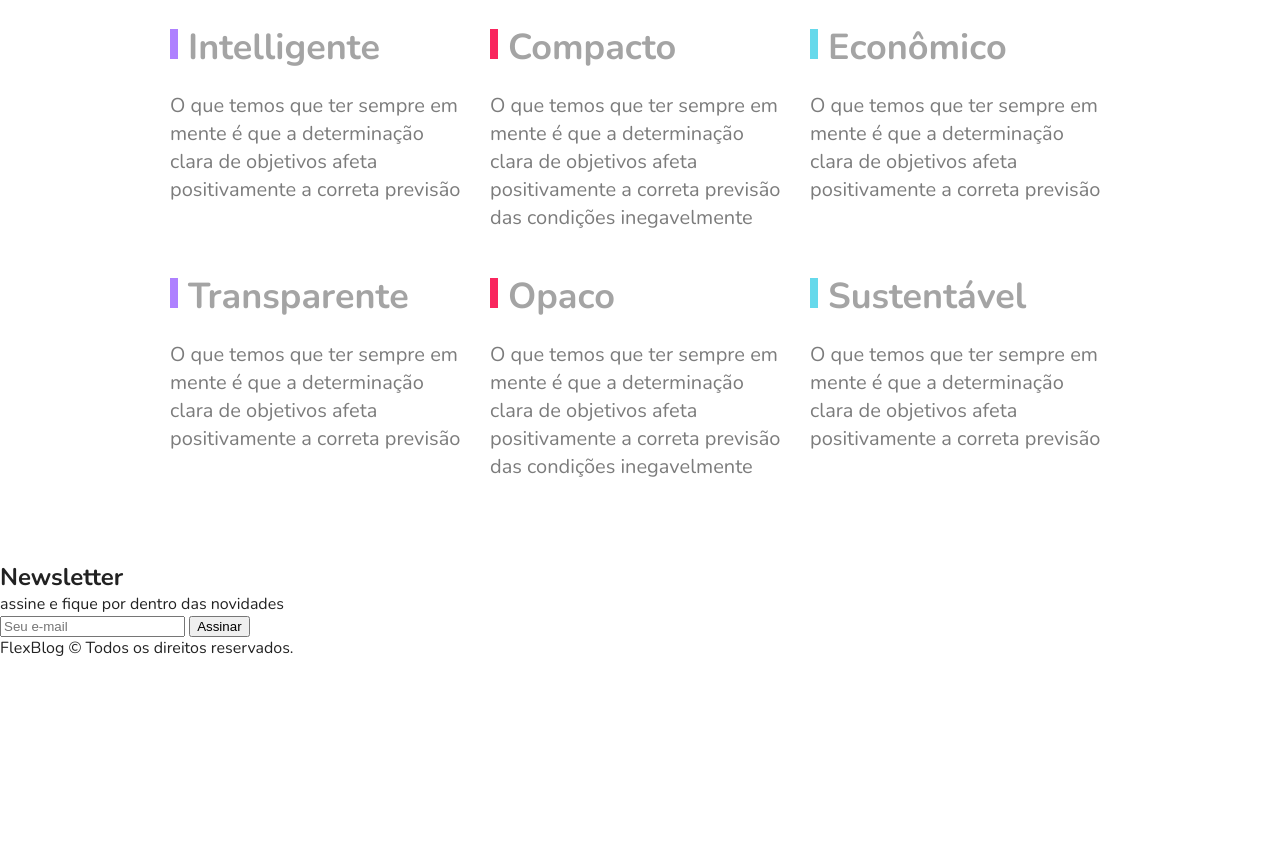
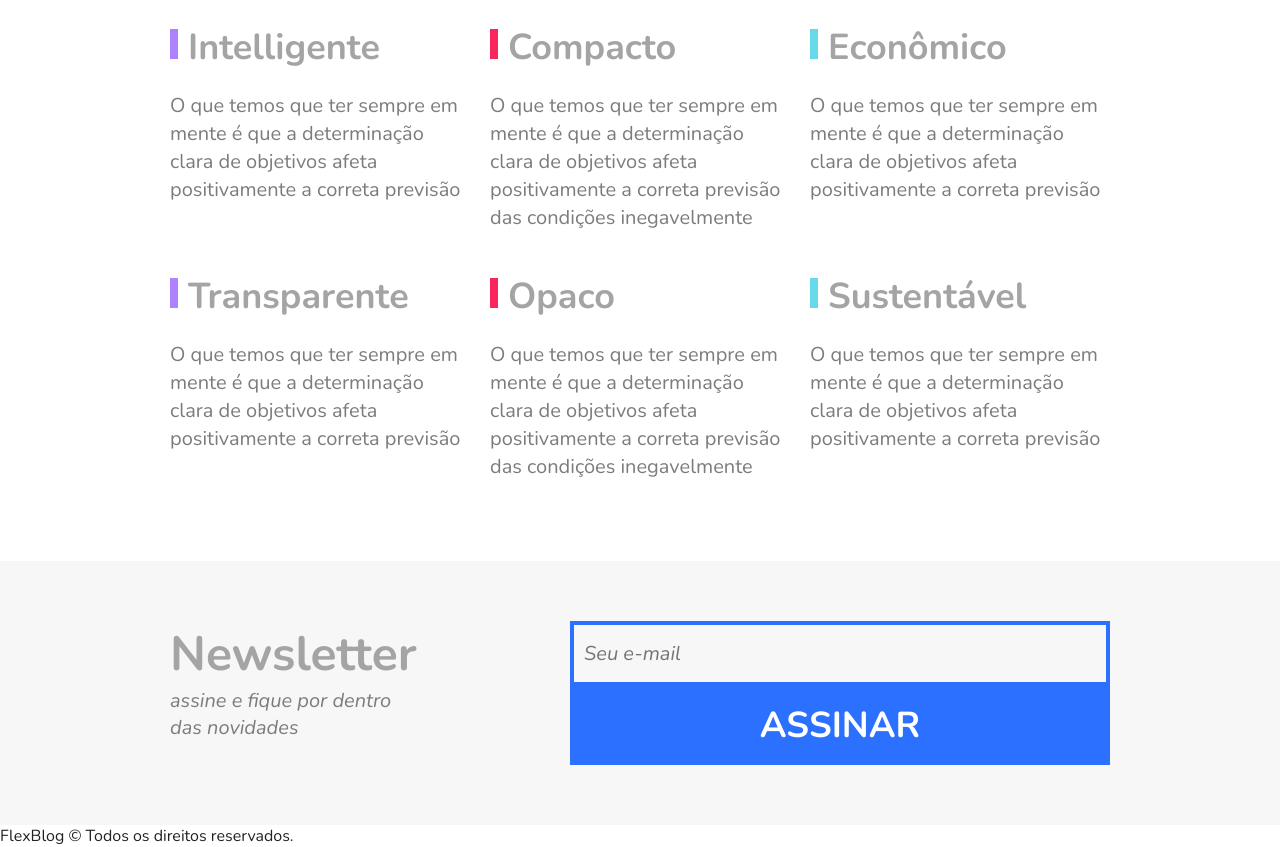
Before and after one commit to rpatricia/origamid, a plain HTML site: page flexblog/index.html in a window 1280 px wide. Shown: the part 2635-3482 px from the top of the page. Before the commit the page ends 3294 px from the top, so only its background shows below. Drawn offline with nearby package versions, Linux system fonts and the light colour scheme.

Commit message:
Bloco Newsletter Fianalizado.

```diff
--- a/flexblog/css/style.css
+++ b/flexblog/css/style.css
@@ -317,3 +317,71 @@ img {
     line-height: 1.4;
     color: #7c7c7c;
 }
+
+/* Newsletter */
+
+.newsletter {
+    background: #f7f7f7;
+    padding: 60px calc((100% - 960px) / 2);
+    display: flex;
+    flex-wrap: wrap;
+}
+
+.newsletter-info {
+    flex: 1 1 240px;
+    margin: 0 10px;
+}
+
+.newsletter h1 {
+    font-size: 3em;
+    color: #a4a4a4;
+}
+
+.newsletter-info p {
+    font-size: 1.25em;
+    font-style: italic;
+    max-width: 230px;
+    color: #7c7c7c;
+    margin-bottom: 10px;
+}
+
+.newsletter-form {
+    flex: 2 1 260px;
+    margin: 0 10px;
+    align-self: center;
+    display: flex;
+    flex-wrap: wrap;
+}
+
+.newsletter-form input {
+    flex: 3 1 200px;
+    font-size: 1.25em;
+    color: #7c7c7c;
+    font-style: italic;
+    font-family: 'Nunito', sans-serif;
+    border: 4px solid #2c70ff;
+    background: transparent;
+    padding: 15px 10px;
+    margin: 0px;
+    border-radius: 0px;
+}
+
+.newsletter-form button {
+    flex: 1 1 260px;
+    font-family: 'Nunito', sans-serif;
+    font-size: 2.25em;
+    font-weight: bold;
+    text-transform: uppercase;
+    background: #2c70ff;
+    color: white;
+    margin: 0px;
+    cursor: pointer;
+    border: 0px;
+    padding: 15px 10px;
+}
+
+/* Footer */
+
+.footer {
+
+}
```
